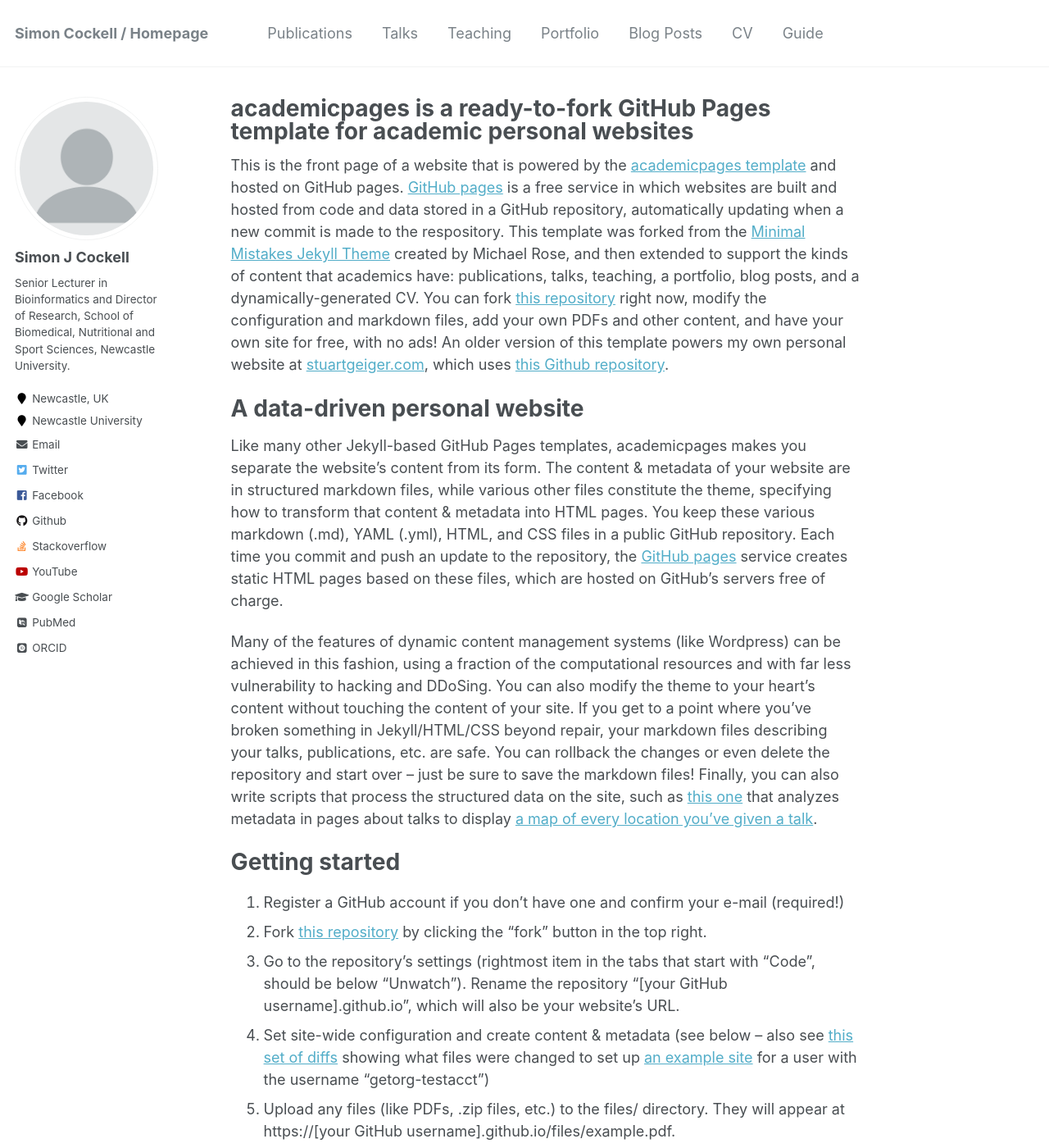
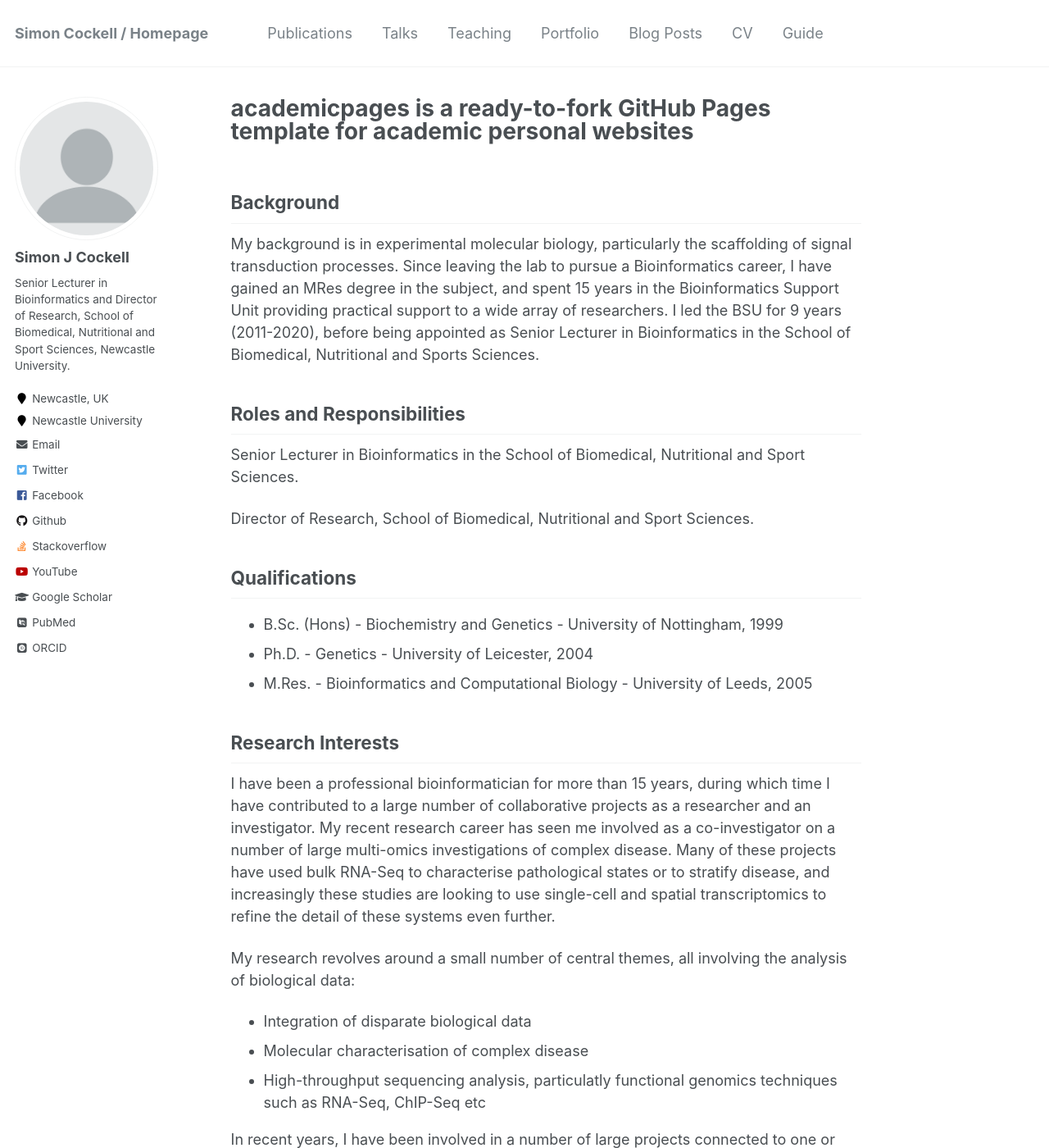
Before and after one commit to sjcockell/sjcockell.github.io, a Jekyll site: the page built from _pages/about.md, in a window 1280 px wide and 1400 px high. Shown: the whole window at 82% size. Built offline with Jekyll 4.4.1, drawn with Linux system fonts in a browser that asks for light colours; some web fonts are replaced; some of the changed text lies outside the part shown.

Commit message:
Update about.md

```diff
--- a/_pages/about.md
+++ b/_pages/about.md
@@ -8,43 +8,32 @@ redirect_from:
   - /about.html
 ---
 
-This is the front page of a website that is powered by the [academicpages template](https://github.com/academicpages/academicpages.github.io) and hosted on GitHub pages. [GitHub pages](https://pages.github.com) is a free service in which websites are built and hosted from code and data stored in a GitHub repository, automatically updating when a new commit is made to the respository. This template was forked from the [Minimal Mistakes Jekyll Theme](https://mmistakes.github.io/minimal-mistakes/) created by Michael Rose, and then extended to support the kinds of content that academics have: publications, talks, teaching, a portfolio, blog posts, and a dynamically-generated CV. You can fork [this repository](https://github.com/academicpages/academicpages.github.io) right now, modify the configuration and markdown files, add your own PDFs and other content, and have your own site for free, with no ads! An older version of this template powers my own personal website at [stuartgeiger.com](http://stuartgeiger.com), which uses [this Github repository](https://github.com/staeiou/staeiou.github.io).
+## Background
+My background is in experimental molecular biology, particularly the scaffolding of signal transduction processes. Since leaving the lab to pursue a Bioinformatics career, I have gained an MRes degree in the subject, and spent 15 years in the Bioinformatics Support Unit providing practical support to a wide array of researchers. I led the BSU for 9 years (2011-2020), before being appointed as Senior Lecturer in Bioinformatics in the School of Biomedical, Nutritional and Sports Sciences.
 
-A data-driven personal website
-======
-Like many other Jekyll-based GitHub Pages templates, academicpages makes you separate the website's content from its form. The content & metadata of your website are in structured markdown files, while various other files constitute the theme, specifying how to transform that content & metadata into HTML pages. You keep these various markdown (.md), YAML (.yml), HTML, and CSS files in a public GitHub repository. Each time you commit and push an update to the repository, the [GitHub pages](https://pages.github.com/) service creates static HTML pages based on these files, which are hosted on GitHub's servers free of charge.
+## Roles and Responsibilities
+Senior Lecturer in Bioinformatics in the School of Biomedical, Nutritional and Sport Sciences.
 
-Many of the features of dynamic content management systems (like Wordpress) can be achieved in this fashion, using a fraction of the computational resources and with far less vulnerability to hacking and DDoSing. You can also modify the theme to your heart's content without touching the content of your site. If you get to a point where you've broken something in Jekyll/HTML/CSS beyond repair, your markdown files describing your talks, publications, etc. are safe. You can rollback the changes or even delete the repository and start over -- just be sure to save the markdown files! Finally, you can also write scripts that process the structured data on the site, such as [this one](https://github.com/academicpages/academicpages.github.io/blob/master/talkmap.ipynb) that analyzes metadata in pages about talks to display [a map of every location you've given a talk](https://academicpages.github.io/talkmap.html).
+Director of Research, School of Biomedical, Nutritional and Sport Sciences.
 
-Getting started
-======
-1. Register a GitHub account if you don't have one and confirm your e-mail (required!)
-1. Fork [this repository](https://github.com/academicpages/academicpages.github.io) by clicking the "fork" button in the top right.
-1. Go to the repository's settings (rightmost item in the tabs that start with "Code", should be below "Unwatch"). Rename the repository "[your GitHub username].github.io", which will also be your website's URL.
-1. Set site-wide configuration and create content & metadata (see below -- also see [this set of diffs](http://archive.is/3TPas) showing what files were changed to set up [an example site](https://getorg-testacct.github.io) for a user with the username "getorg-testacct")
-1. Upload any files (like PDFs, .zip files, etc.) to the files/ directory. They will appear at https://[your GitHub username].github.io/files/example.pdf.
-1. Check status by going to the repository settings, in the "GitHub pages" section
+## Qualifications
+* B.Sc. (Hons) - Biochemistry and Genetics - University of Nottingham, 1999
+* Ph.D. - Genetics - University of Leicester, 2004
+* M.Res. - Bioinformatics and Computational Biology - University of Leeds, 2005
 
-Site-wide configuration
-------
-The main configuration file for the site is in the base directory in [_config.yml](https://github.com/academicpages/academicpages.github.io/blob/master/_config.yml), which defines the content in the sidebars and other site-wide features. You will need to replace the default variables with ones about yourself and your site's github repository. The configuration file for the top menu is in [_data/navigation.yml](https://github.com/academicpages/academicpages.github.io/blob/master/_data/navigation.yml). For example, if you don't have a portfolio or blog posts, you can remove those items from that navigation.yml file to remove them from the header.
+## Research Interests
+I have been a professional bioinformatician for more than 15 years, during which time I have contributed to a large number of collaborative projects as a researcher and an investigator. My recent research career has seen me involved as a co-investigator on a number of large multi-omics investigations of complex disease. Many of these projects have used bulk RNA-Seq to characterise pathological states or to stratify disease, and increasingly these studies are looking to use single-cell and spatial transcriptomics to refine the detail of these systems even further.
 
-Create content & metadata
-------
-For site content, there is one markdown file for each type of content, which are stored in directories like _publications, _talks, _posts, _teaching, or _pages. For example, each talk is a markdown file in the [_talks directory](https://github.com/academicpages/academicpages.github.io/tree/master/_talks). At the top of each markdown file is structured data in YAML about the talk, which the theme will parse to do lots of cool stuff. The same structured data about a talk is used to generate the list of talks on the [Talks page](https://academicpages.github.io/talks), each [individual page](https://academicpages.github.io/talks/2012-03-01-talk-1) for specific talks, the talks section for the [CV page](https://academicpages.github.io/cv), and the [map of places you've given a talk](https://academicpages.github.io/talkmap.html) (if you run this [python file](https://github.com/academicpages/academicpages.github.io/blob/master/talkmap.py) or [Jupyter notebook](https://github.com/academicpages/academicpages.github.io/blob/master/talkmap.ipynb), which creates the HTML for the map based on the contents of the _talks directory).
+My research revolves around a small number of central themes, all involving the analysis of biological data:
 
-**Markdown generator**
+* Integration of disparate biological data
+* Molecular characterisation of complex disease
+* High-throughput sequencing analysis, particulatly functional genomics techniques such as RNA-Seq, ChIP-Seq etc
 
-I have also created [a set of Jupyter notebooks](https://github.com/academicpages/academicpages.github.io/tree/master/markdown_generator
-) that converts a CSV containing structured data about talks or presentations into individual markdown files that will be properly formatted for the academicpages template. The sample CSVs in that directory are the ones I used to create my own personal website at stuartgeiger.com. My usual workflow is that I keep a spreadsheet of my publications and talks, then run the code in these notebooks to generate the markdown files, then commit and push them to the GitHub repository.
+In recent years, I have been involved in a number of large projects connected to one or more of these themes, including the following:
 
-How to edit your site's GitHub repository
-------
-Many people use a git client to create files on their local computer and then push them to GitHub's servers. If you are not familiar with git, you can directly edit these configuration and markdown files directly in the github.com interface. Navigate to a file (like [this one](https://github.com/academicpages/academicpages.github.io/blob/master/_talks/2012-03-01-talk-1.md) and click the pencil icon in the top right of the content preview (to the right of the "Raw | Blame | History" buttons). You can delete a file by clicking the trashcan icon to the right of the pencil icon. You can also create new files or upload files by navigating to a directory and clicking the "Create new file" or "Upload files" buttons.
-
-Example: editing a markdown file for a talk
-![Editing a markdown file for a talk](/images/editing-talk.png)
-
-For more info
-------
-More info about configuring academicpages can be found in [the guide](https://academicpages.github.io/markdown/). The [guides for the Minimal Mistakes theme](https://mmistakes.github.io/minimal-mistakes/docs/configuration/) (which this theme was forked from) might also be helpful.
+* Psoriasis Stratification to Optimise Relevant Therapy (PSORT) - MRC, co-Investigator
+* Liver Investigation: Testing Marker Utility in Steatohepatitis (LITMUS) - EU (IMI), co-Investigator
+* Elucidating Pathways of Steatohepatitis (EPoS) - EU (H2020), co-Investigator
+* An _in silico_ based approach to improve the efficacy and precision of drug REPurpOsing TRIALs for a mechanism-based patient cohort with predominant cerebro-cardiovascular phenotypes (REPO-TRIAL) - EU (H2020), co-Investigator
+* Strategic Training Awards for Research Skills - Newcastle University Bioinformatics Skills Schools (NUBASS) - BBSRC, Principal Investigator
```
